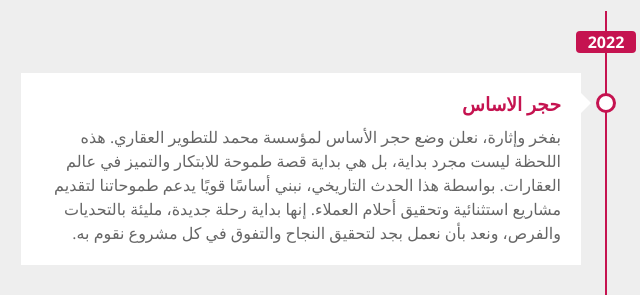
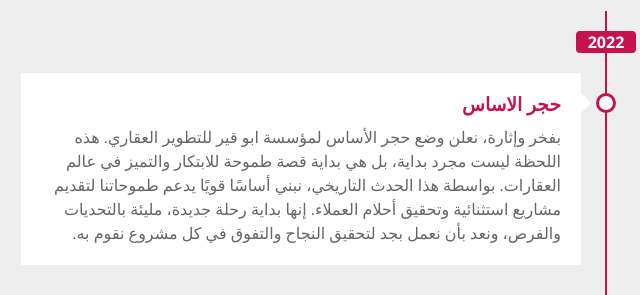
Before and after one commit to SeifHaraz123/aboukir-development, a plain HTML site: page index.html in a window 1280 px wide. Shown: the part 2680-2975 px from the top of the page, 34-674 px from the left. Drawn offline with nearby package versions, Linux system fonts and the light colour scheme; a web font is replaced by a local one.

Commit message:
edit company name

```diff
--- a/index.html
+++ b/index.html
@@ -158,7 +158,7 @@
             <div class="content">
               <h3>حجر الاساس</h3>
               <p style="line-height: 1.5">
-                بفخر وإثارة، نعلن وضع حجر الأساس لمؤسسة محمد للتطوير العقاري.
+                بفخر وإثارة، نعلن وضع حجر الأساس لمؤسسة ابو قير للتطوير العقاري.
                 هذه اللحظة ليست مجرد بداية، بل هي بداية قصة طموحة للابتكار
                 والتميز في عالم العقارات. بواسطة هذا الحدث التاريخي، نبني أساسًا
                 قويًا يدعم طموحاتنا لتقديم مشاريع استثنائية وتحقيق أحلام
```
